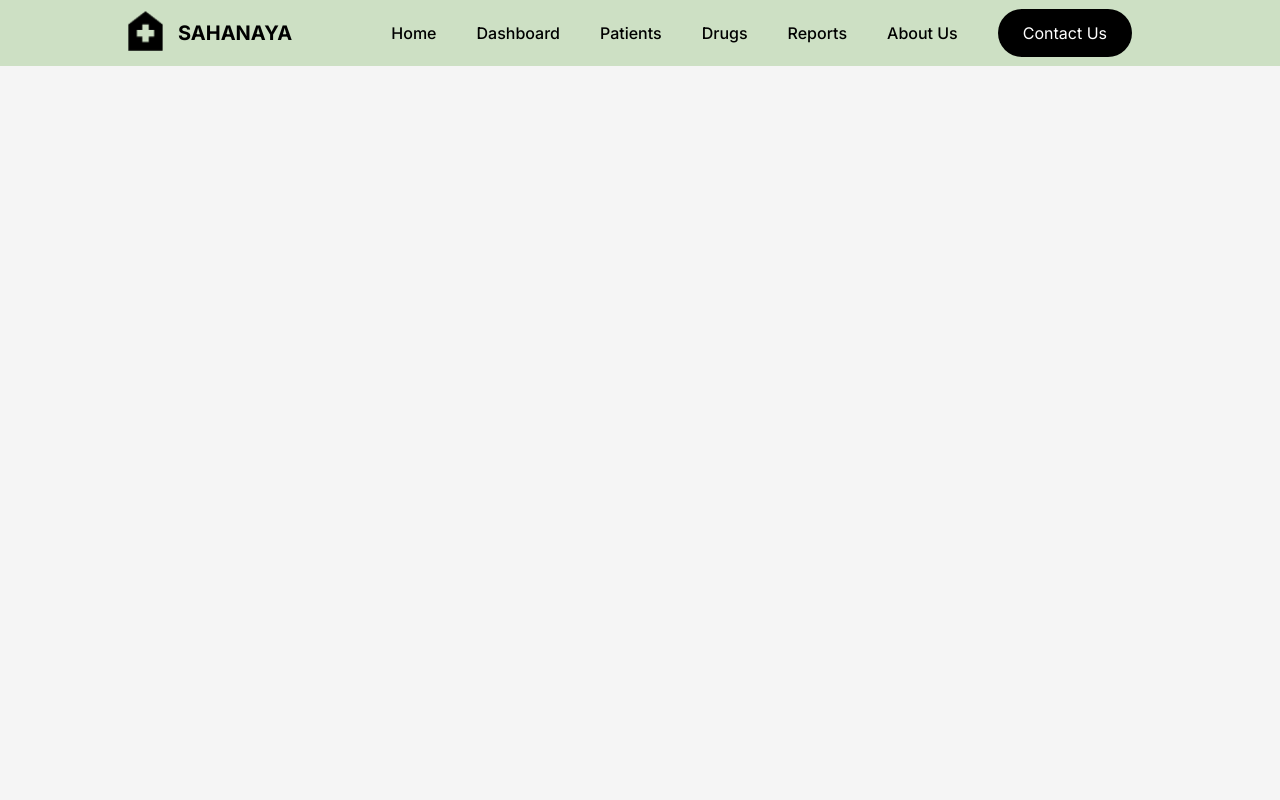
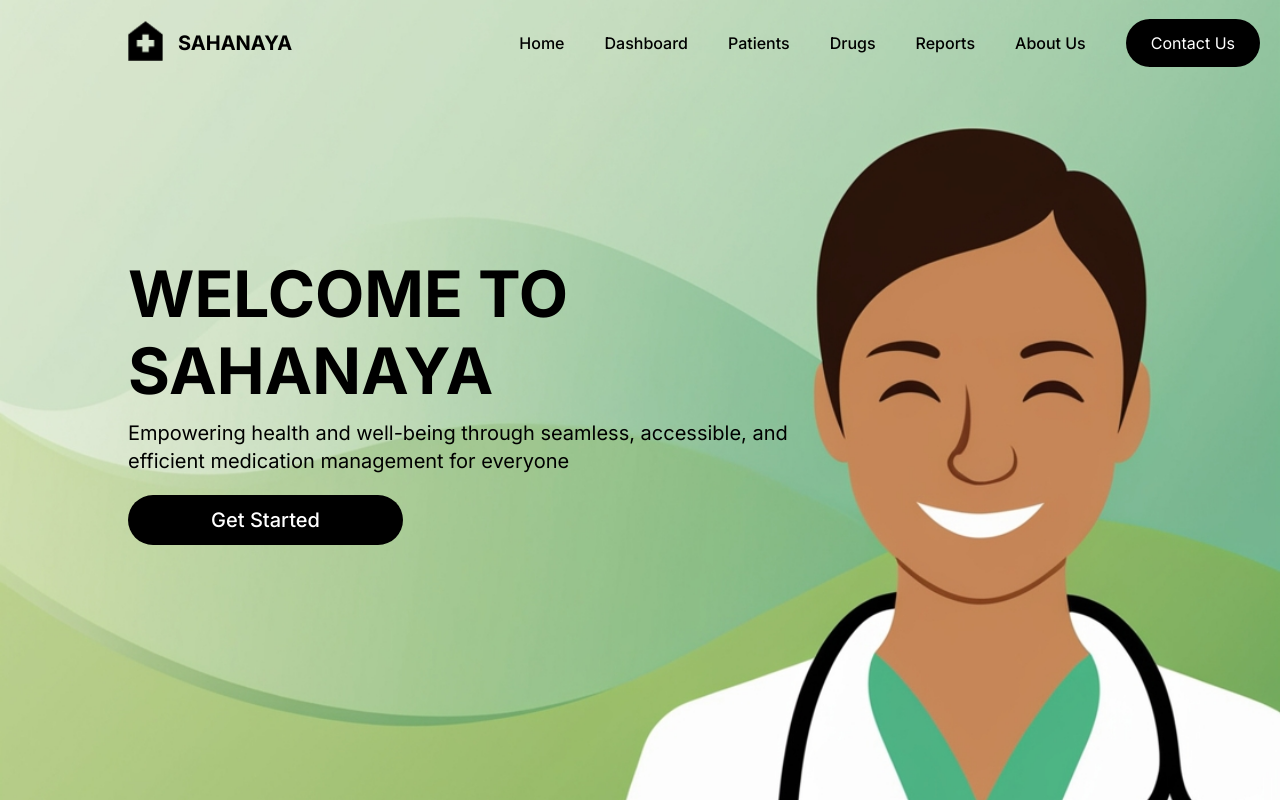
Before and after one commit to codeDulan/Dispensary-Management-System, a React (Vite) app in the folder frontend/dms/: page / in a window 1280 px wide. Built offline with nearby package versions, Linux system fonts and the light colour scheme.

Commit message:
frontend-hero

```diff
--- a/frontend/dms/src/App.jsx
+++ b/frontend/dms/src/App.jsx
@@ -1,5 +1,6 @@
 import React from 'react'
 import Navbar from './components/Navbar/Navbar'
+import Hero from './components/Hero/Hero'
 
 
 const App = () => {
@@ -8,6 +9,7 @@ const App = () => {
 
     <div>
       <Navbar/>
+      <Hero/>
     </div>
 
   )
--- /dev/null
+++ b/frontend/dms/src/components/Hero/Hero.css
@@ -0,0 +1,34 @@
+.hero{
+  width: 100%;
+  min-height: 100vh;
+  background: url(../../assets/hero-img.jpg);
+  background-size: cover;
+  background-position: center top 40%;
+  display: flex;
+  align-items: center;
+
+}
+
+.hero-text{
+  text-align: left;
+  max-width: 800px;
+}
+
+.hero-text h1{
+  font-size: 64px;
+  font-weight: 700;
+}
+
+.hero-text p{
+  font-size: 20px;
+  max-width: 700px;
+  margin: 10px auto 20px;
+  line-height: 1.4;
+}
+
+.hero-text button{
+  width: 275px;
+  height: 50px;
+  font-size: 20px;
+  font-weight: 500;
+}
--- a/frontend/dms/src/components/Hero/Hero.jsx
+++ b/frontend/dms/src/components/Hero/Hero.jsx
@@ -0,0 +1,18 @@
+import React from 'react'
+import './Hero.css'
+
+const Hero = () => {
+  return (
+    <div className='hero container'>
+
+    <div className='hero-text'>
+      <h1>WELCOME TO <br></br> SAHANAYA</h1>
+      <p>Empowering health and well-being through seamless, accessible, and efficient medication management for everyone</p>
+      <button className='btn'>Get Started</button>
+      </div>
+
+    </div>
+  )
+}
+
+export default Hero
--- a/frontend/dms/src/components/Navbar/Navbar.css
+++ b/frontend/dms/src/components/Navbar/Navbar.css
@@ -1,10 +1,10 @@
 nav{
 
   width: 100%;
-  background: #CDE0C4;
   color: black;
   padding: 4px 0;
   position: fixed;
+  margin-top: 10px;
   top: 0;
   left: 0;
   display: flex;
@@ -28,11 +28,13 @@ nav ul li{
   margin: 5px 20px;
   font-size: 16px;
   font-weight: 500;
+  cursor: pointer;
 }
 
 .logo-div{
   display: flex;
   align-items: center;
+  cursor: pointer;
 }
 
 .logo-text{
@@ -40,5 +42,6 @@ nav ul li{
   font-size: 20px;
   font-weight: 700;
   margin-left: 15px;
+  cursor: pointer;
 
 }
--- a/frontend/dms/src/index.css
+++ b/frontend/dms/src/index.css
@@ -21,7 +21,7 @@ a{
 
 .container{
   padding-left: 10%;
-  padding-right: 10%;
+
 }
 
 .btn{
@@ -33,4 +33,7 @@ a{
   cursor: pointer;
   border: 0;
   outline: 0;
+  display: inline-flex;
+  align-items: center;
+  justify-content: center;
 }
```
Also changed, not shown: frontend/dms/src/assets/hero-img.jpg (added).
